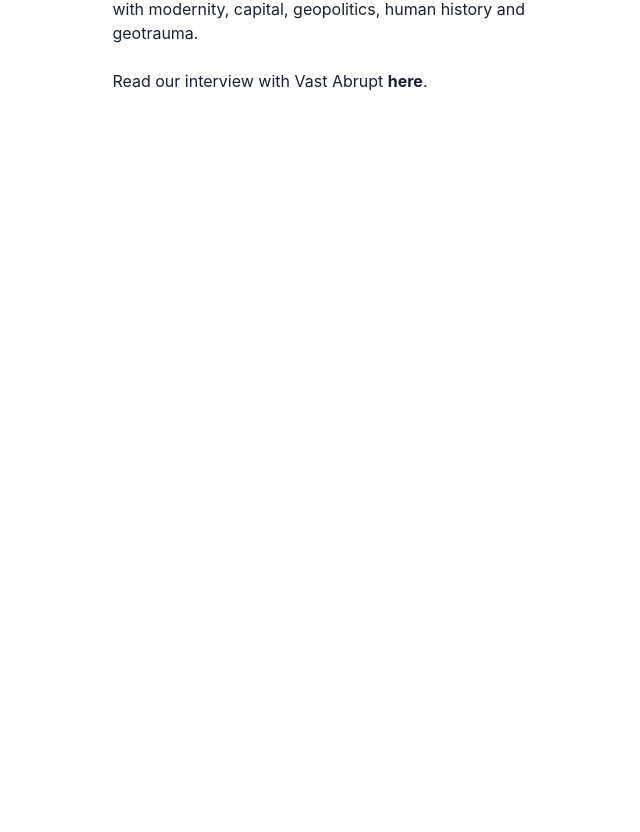
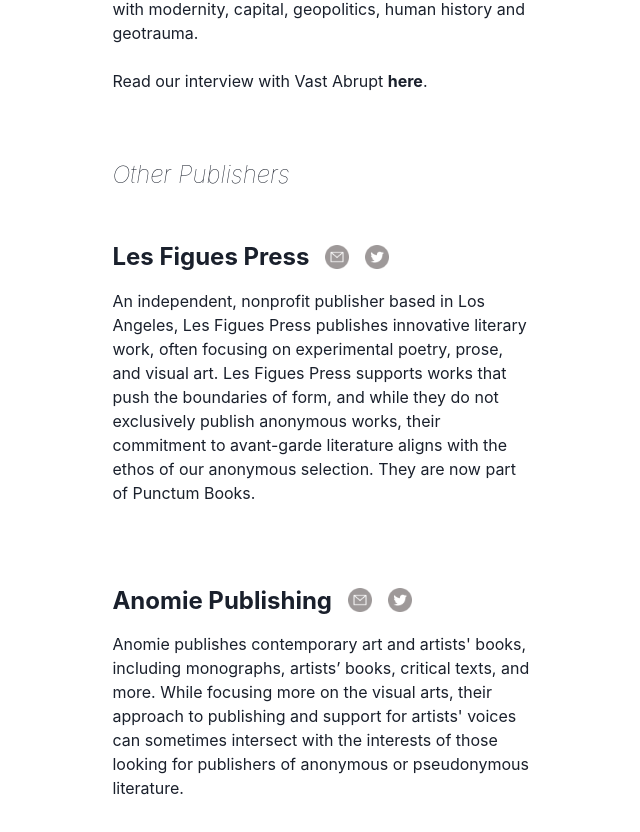
Before and after one commit to LabUnreal/GC, a Next.js app: page /publishers in a window 1280 px wide. Shown: the part 1635-2467 px from the top of the page, without its empty margins (118-758 px from the left). Before the commit the page ends 1760 px from the top, so only its background shows below. Built offline with nearby package versions, Linux system fonts and the light colour scheme.

Commit message:
Add other publishers

```diff
--- a/components/PublisherCard.js
+++ b/components/PublisherCard.js
@@ -73,7 +73,7 @@
                     pr="1rem"
                     mb={["0.5rem", "0"]} // Add margin-bottom for small screens
                 >
-                    {publisher.name}
+                    <Link href={publisher.site}>{publisher.name}</Link>
                 </Heading>
 
                 <Box display="flex">
@@ -121,12 +121,16 @@
             </Flex>
 
             <Box>
-                {publisher.description.split('\n').map((line, index) => (
-                    <Text key={index}>
-                        {parseText(line)}
-                        {index !== publisher.description.split('\n').length - 1 && <br />}
-                    </Text>
-                ))}
+                {publisher.description ? (
+                    publisher.description.split('\n').map((line, index, arr) => (
+                        <Text key={index}>
+                            {parseText(line)}
+                            {index !== arr.length - 1 && <br />}
+                        </Text>
+                    ))
+                ) : (
+                    <Text>No description available.</Text> // Fallback text or component
+                )}
             </Box>
         </Box>
     );
--- a/pages/publishers.js
+++ b/pages/publishers.js
@@ -1,10 +1,13 @@
 // pages/publishers.js
 
+import { Box, Text } from '@chakra-ui/react';
 import PublisherCard from '@components/PublisherCard';
 
 const publishersData = [
     {
+        type: "anonymous",
         name: "Ↄalamari Arɔhive, Ink.",
+        site: "https://www.calamaripress.com/submit.htm",
         email: "submission@calamaripress.com",
         twitter: "CalamariArchive",
         description: `Calamari Archive is a repository of literature, art and music. Since 2002, Calamari Archive has quietly published 75+ book and album objects (including *Sleepingfish* magazine and the acquired *3rd bed* imprint). Some of these have been first books by emerging writers such as Brandon Hobson, Miranda Mellis, Robert Lopez, Blake Butler and Chiara Barzini, while others have been resurrected reprints of out-of-print cult classics by established authors such as David Ohle, Gary Lutz, Stanley Crawford and Scott Bradfield.
@@ -12,7 +15,9 @@
         Calamari Archive does not publish copyrighted works, and encourages posthumanistic and anon/pseudonymous works, with an emphasis more on the art itself than on the humans making it.`
     },
     {
+        type: "anonymous",
         name: "gnOme books",
+        site: "https://gnomebooks.wordpress.com/",
         email: "gnOmebooks@gmail.com",
         twitter: "gnOmebooks",
         facebook: "Gnome-Books-100783536763101/",
@@ -24,14 +29,18 @@
         For inquiries and submissions use the email form above. No need to identify yourself.`
     },
     {
+        type: "anonymous",
         name: "HWORDE",
+        site: "https://gnomebooks.wordpress.com/hworde/",
         email: "hworde@gmail.com",
         description: `HWORDE, as well as their books, such as, *Bergmetal: Oro-Emblems of the Musical Beyond* and *Hemisphere Eleven*, can be found on the gnOme books site, while their site is marked as private.
 
         In their own rant-like description: HWORDE is a brief incantatory house of the opus, its salient bidder openly buries and consecrates the authorial regime of identity with the recess of inauthentic compositional processes and exhumatory reformation ordered towards the sonic and linguistical disintegration of discourse. `
     },
     {
+        type: "anonymous",
         name: "VAST ABRUPT",
+        site: "https://vastabrupt.com/",
         email: "vastabrupt@gmail.com",
         twitter: "vastabrupt",
         facebook: "vastabrupt/",
@@ -40,15 +49,54 @@
         They focus on works ranging from the examination of temporal anomalies, the occult, myth, madness, treachery, and betrayal to their perverse intersections with modernity, capital, geopolitics, human history and geotrauma.
 
         Read our interview with Vast Abrupt {link|https://www.guerrillaconcepts.com/projects/anonymous-sessions/chamber-iv|**here**}.`
-    }
+    },
+
+    // Other Publishers
+    {
+        type: "other",
+        name: "Les Figues Press",
+        site: "https://punctumbooks.com/imprints/les-figues/",
+        email: "info@punctumbooks.com",
+        twitter: "punctum_books",
+        description: 'An independent, nonprofit publisher based in Los Angeles, Les Figues Press publishes innovative literary work, often focusing on experimental poetry, prose, and visual art. Les Figues Press supports works that push the boundaries of form, and while they do not exclusively publish anonymous works, their commitment to avant-garde literature aligns with the ethos of our anonymous selection. They are now part of Punctum Books.'
+    },
+    {
+        type: "other",
+        name: "Anomie Publishing",
+        site: "https://www.anomie-publishing.com/",
+        email: "info@anomie-publishing.com",
+        twitter: "AnomiePub",
+        description: "Anomie publishes contemporary art and artists' books, including monographs, artists’ books, critical texts, and more. While focusing more on the visual arts, their approach to publishing and support for artists' voices can sometimes intersect with the interests of those looking for publishers of anonymous or pseudonymous literature."
+    },
 ];
 
 export default function Publishers() {
+    let isOtherPublisherHeaderRendered = false; // Flag to check if the "Other Publishers" heading has been rendered
+
     return (
-        <div>
-            {publishersData.map((publisher, index) => (
-                <PublisherCard key={index} publisher={publisher} />
-            ))}
-        </div>
+        <Box>
+            {publishersData.map((publisher, index) => {
+                // Check if we're at the first "other" publisher and if the header has not been rendered yet
+                if (publisher.type === "other" && !isOtherPublisherHeaderRendered) {
+                    isOtherPublisherHeaderRendered = true; // Set the flag to true
+                    return (
+                        <Box key={index}>
+                            <Text
+                                fontSize="2xl"
+                                fontWeight="hairline"
+                                pt="2rem"
+                                pl={{ base: "1rem", md: "5rem", lg: "5rem" }}
+                                fontStyle="italic"
+                            >
+                            Other Publishers
+                            </Text>
+                            <PublisherCard publisher={publisher} />
+                        </Box>
+                    );
+                } else {
+                    return <PublisherCard key={index} publisher={publisher} />;
+                }
+            })}
+        </Box>
     );
 }
```
